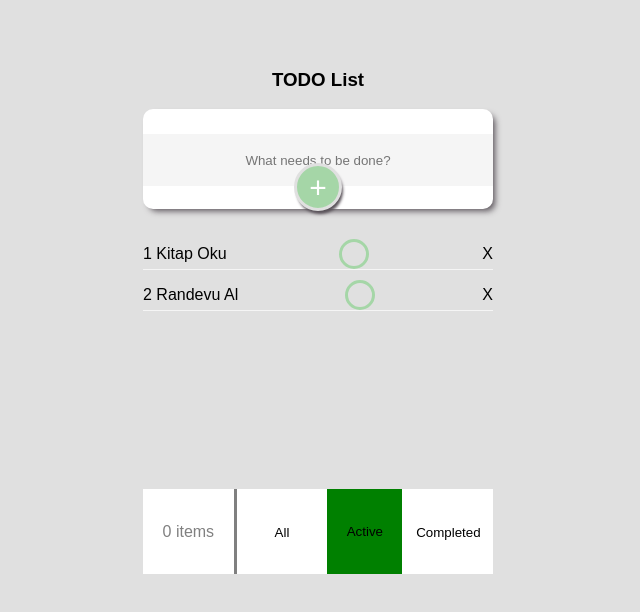
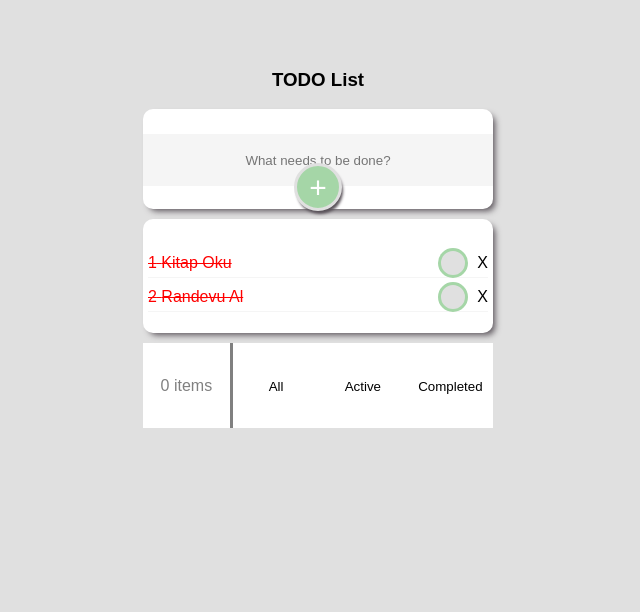
Before and after one commit to enderimen/react-todo-app, a React (Create React App) app: page / in a window 1280 px wide. Shown: the top 612 px of the page, without its empty margins (322-962 px from the left). Built offline with nearby package versions, Linux system fonts and the light colour scheme; the HTML template or start-up script is replaced by a standard one.

Commit message:
css file edited.

```diff
--- a/public/style.css
+++ b/public/style.css
@@ -1,4 +1,4 @@
-.container {
+	.container {
 		height: 100%;
 		width: 350px;
 		margin: 50px auto;
@@ -9,6 +9,7 @@
 		font-family: arial;
 		cursor: pointer;
 	}
+
 	.header {
 		height: 100px;
 		width: 350px;
@@ -63,16 +64,26 @@
 	}
 
 	.content {
-		height: 250px;
-		width: 350px;
+		height: 100%;
+		width: 340px;
+		border-radius: 10px;
+		background-color: #fff;
+		-webkit-box-shadow: 4px 4px 12px -2px rgba(89,82,89,1);
+		-moz-box-shadow: 4px 4px 12px -2px rgba(89,82,89,1);
+		box-shadow: 4px 4px 6px -2px rgba(89,82,89,1);
+		margin-top: 10px;
+		margin-bottom: 10px;
+		padding: 5px;
 	}
 
 	.content ul {
 		padding-left: 0;
 		margin-top: 30px;
 	}
+
 	.content ul li {
 		padding-left: 0;
+		padding-bottom: 5px;
 		margin-top: 10px;
 		display: flex;
 		align-items: center;
@@ -89,12 +100,13 @@
 		border-radius: 50px;
 		border: 3px solid #a5d6a7;
 		color: #fff;
+		position:absolute;
+		margin-left: 290px;
 	}
 
 	.footer {
 		height: 85px;
 		width: 350px;
-		background-color: green;
 		display: flex;
 		align-items: center;
 		justify-content: center;
@@ -107,13 +119,14 @@
 		border-right-color: gray;
 	}
 
-	.sum , .all , .active, .completed {
+	.sum , .all , .actives, .completed {
 		height: 85px;
 		width: 350px;
 		background-color: #fff;
 		line-height: 85px;
 		transition: all .3s ease;
 	}
+
 	.all-btn, .active-btn, .completed-btn{
 		border: none;
 		background: transparent;
@@ -132,6 +145,23 @@
 	.all-btn:focus ,.active-btn:focus, .completed-btn:focus {
 		outline: none;
 	}
+
 	.center {
 		text-align: center;
 	}
+
+	.passive  {
+		text-decoration: line-through;
+		color: red;
+	}
+
+	.active {
+		color: black;
+	}
+
+	.active + .isCompleted::after {
+		content: "+";
+		font-size: 38px;
+		line-height: 24px;
+		color: #a5d6a7;
+	}
```
